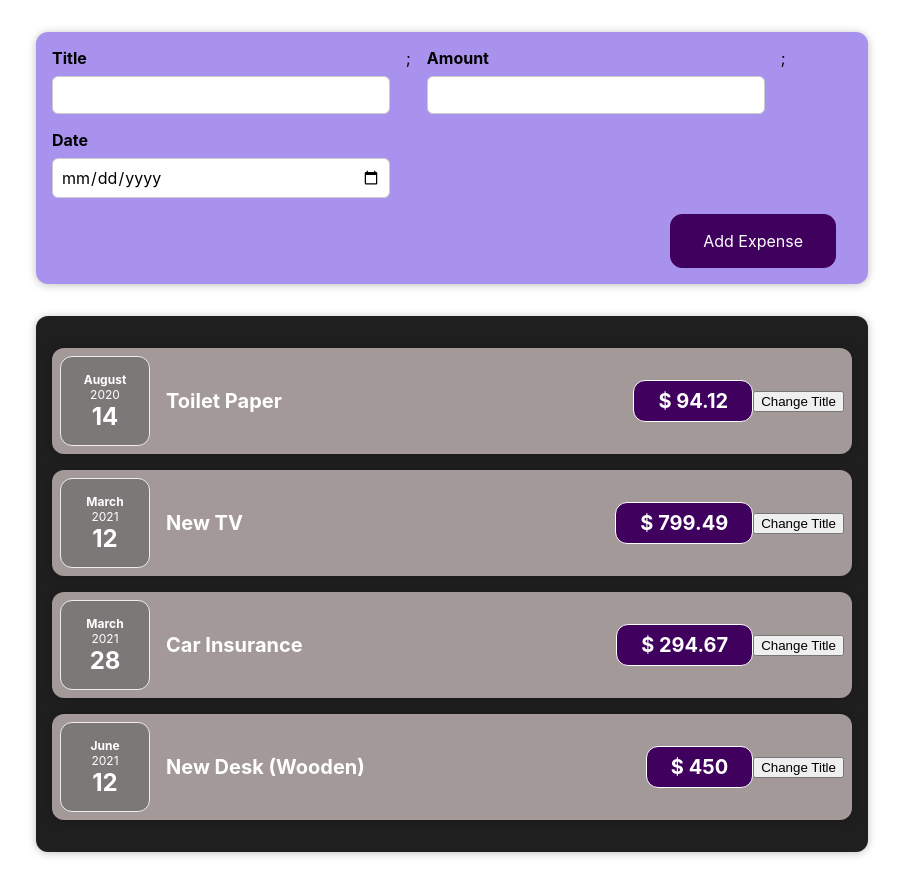
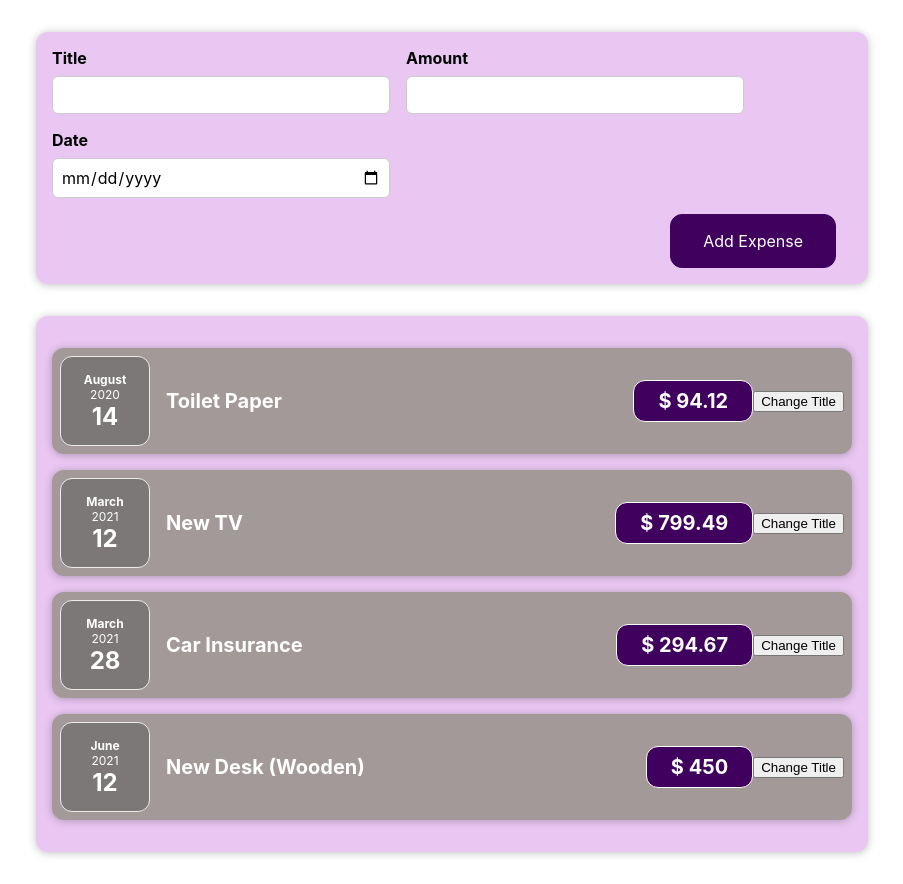
Before and after one commit to asmaaadel0/Expense-Tracker, a React (Create React App) app: page / in a window 1280 px wide. Shown: the whole page, without its empty margins (188-1091 px from the left). Built offline with nearby package versions, Linux system fonts and the light colour scheme.

Commit message:
update styling

```diff
--- a/src/components/Expenses/Expenses.css
+++ b/src/components/Expenses/Expenses.css
@@ -1,6 +1,6 @@
 .expenses {
   padding: 1rem;
-  background-color: rgb(31, 31, 31);
+  background-color: #e9c7f2;
   margin: 2rem auto;
   width: 50rem;
   max-width: 95%;
--- a/src/components/NewExpense/ExpenseForm.js
+++ b/src/components/NewExpense/ExpenseForm.js
@@ -8,12 +8,10 @@ const ExpenseForm = () => {
       <div className='new-expense__controls'>
         <div className='new-expense__control'>
           <label> Title </label> <input type='text' />
-        </div>
-        ;{' '}
+        </div>{' '}
         <div className='new-expense__control'>
           <label> Amount </label> <input type='number' min='0.01' step={0.01} />{' '}
-        </div>
-        ;{' '}
+        </div>{' '}
         <div className='new-expense__control'>
           <label> Date </label>{' '}
           <input type='date' min='2019-01-01' max='2022-12-31' />
--- a/src/components/NewExpense/NewExpense.css
+++ b/src/components/NewExpense/NewExpense.css
@@ -1,5 +1,5 @@
 .new-expense {
-  background-color: #a892ee;
+  background-color: #e9c7f2;
   padding: 1rem;
   margin: 2rem auto;
   width: 50rem;
```
